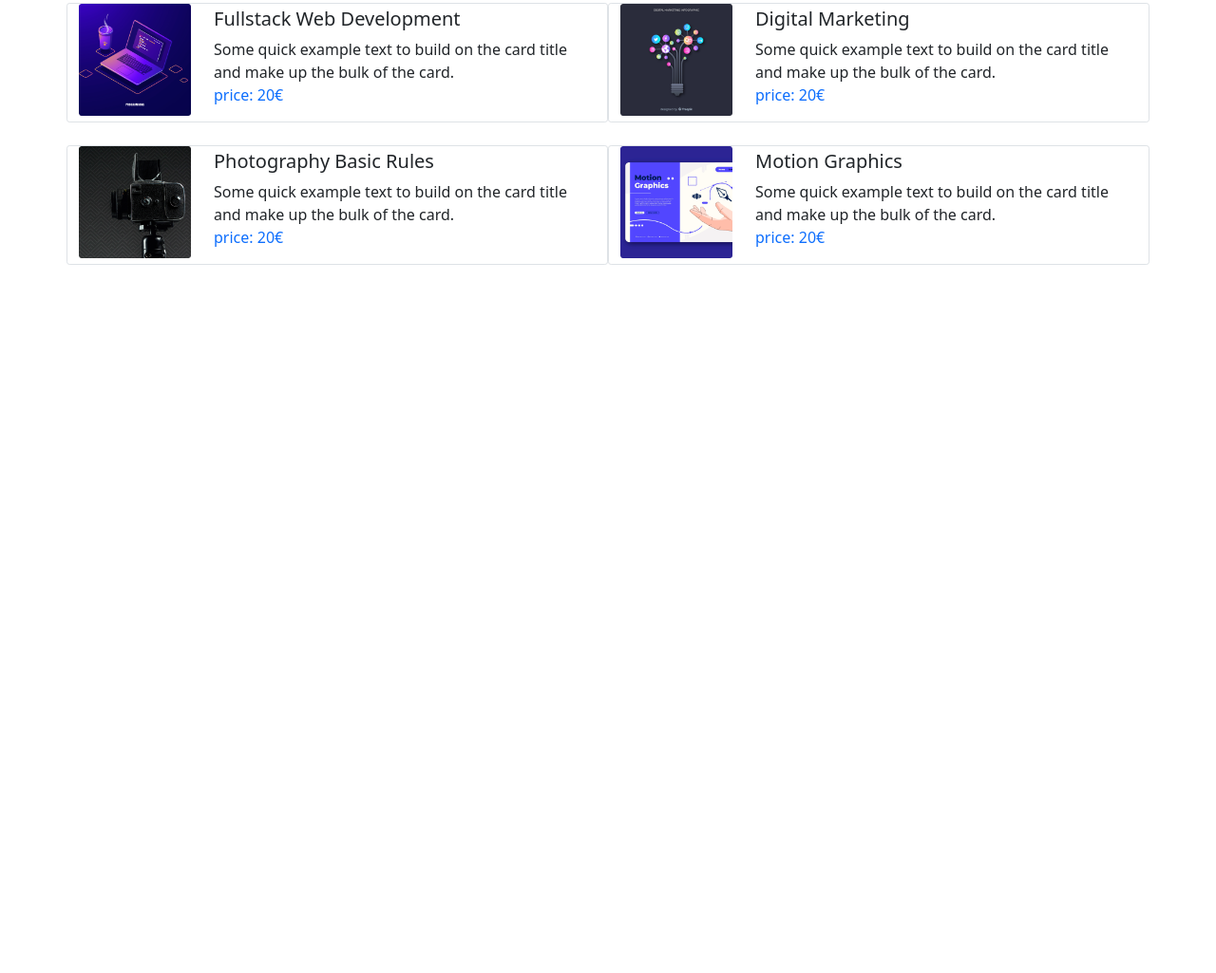
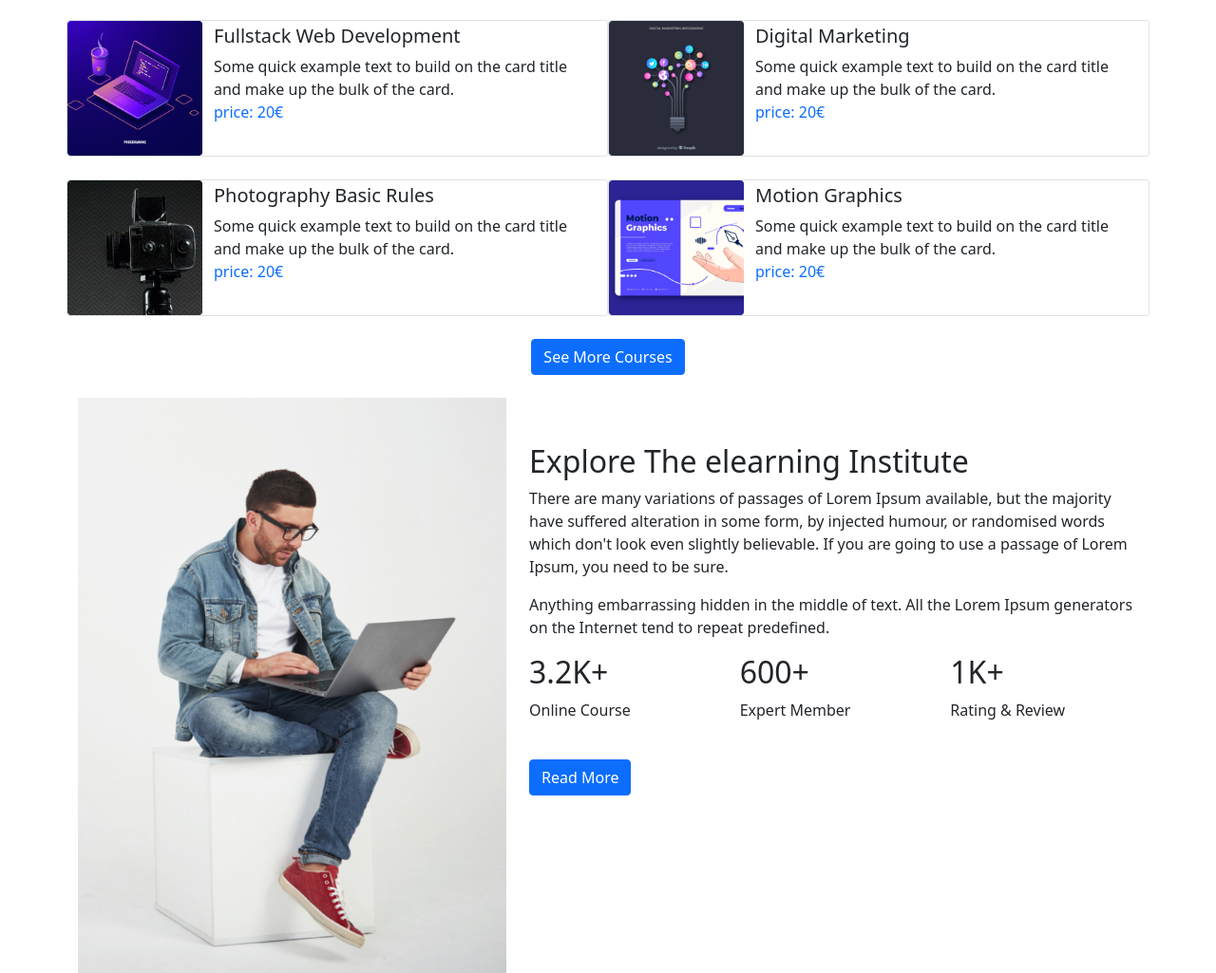
Before and after one commit to abu-shaif-khan/EdTech-bootstarp, a plain HTML site: page index.html in a window 1280 px wide. Shown: the part 1019-2044 px from the top of the page at 95% size. Before the commit the page ends 1298 px from the top, so only its background shows below. Drawn offline with nearby package versions, Linux system fonts and the light colour scheme.

Commit message:
Explore secion done

```diff
--- a/css/main.css
+++ b/css/main.css
@@ -1,3 +1,8 @@
 .navbar-color{
     background-color: #ffffff;
 }
+img {
+    width: 100%;
+    height: 100%;
+    object-fit: cover; /* cover makes the image stretch the width and height of the container */
+ }
--- a/index.html
+++ b/index.html
@@ -89,7 +89,7 @@
       <div class="row g-4">
         <div class="col-12 col-sm-12 col-md-6 border rounded-1">
           <div class="row">
-            <div class="col-3"><img class="img-fluid" src="images/course/course-1.png" alt=""></div>
+            <div class="col-3" style="padding-left: 0px;  padding-right: 0px;"><img class="img-fluid" src="images/course/course-1.png" alt=""></div>
             <div class="col-9 text-start">
               <h5 class="pt-1">Fundamental Of UI/UX Design</h5>
               <div>Some quick example text to build on the card title and make up the bulk of the card.</div>
@@ -99,7 +99,7 @@
         </div>
         <div class="col-12 col-sm-12 col-md-6 border rounded-1">
           <div class="row">
-            <div class="col-3"><img class="img-fluid" src="images/course/course-2.png" alt=""></div>
+            <div class="col-3" style="padding-left: 0px;  padding-right: 0px;"><img class="img-fluid" src="images/course/course-2.png" alt=""></div>
             <div class="col-9 text-start">
               <h5 class="pt-1">Javascript Basic to advanced</h5>
               <div>Some quick example text to build on the card title and make up the bulk of the card.</div>
@@ -109,7 +109,7 @@
         </div>
         <div class="col-12 col-sm-12 col-md-6 border rounded-1">
           <div class="row">
-            <div class="col-3"><img class="img-fluid" src="images/course/course-3.png" alt=""></div>
+            <div class="col-3" style="padding-left: 0px;  padding-right: 0px;"><img class="img-fluid" src="images/course/course-3.png" alt=""></div>
             <div class="col-9 text-start">
               <h5 class="pt-1">Fullstack Web Development</h5>
               <div>Some quick example text to build on the card title and make up the bulk of the card.</div>
@@ -119,7 +119,7 @@
         </div>
         <div class="col-12 col-sm-12 col-md-6 border rounded-1">
           <div class="row">
-            <div class="col-3"><img class="img-fluid" src="images/course/course-4.png" alt=""></div>
+            <div class="col-3" style="padding-left: 0px;  padding-right: 0px;"><img class="img-fluid" src="images/course/course-4.png" alt=""></div>
             <div class="col-9 text-start">
               <h5 class="pt-1">Digital Marketing</h5>
               <div>Some quick example text to build on the card title and make up the bulk of the card.</div>
@@ -129,7 +129,7 @@
         </div>
         <div class="col-12 col-sm-12 col-md-6 border rounded-1">
           <div class="row">
-            <div class="col-3"><img class="img-fluid" src="images/course/course-5.png" alt=""></div>
+            <div class="col-3" style="padding-left: 0px;  padding-right: 0px;"><img class="img-fluid" src="images/course/course-5.png" alt=""></div>
             <div class="col-9 text-start">
               <h5 class="pt-1">Photography Basic Rules</h5>
               <div>Some quick example text to build on the card title and make up the bulk of the card.</div>
@@ -139,7 +139,7 @@
         </div>
         <div class="col-12 col-sm-12 col-md-6 border rounded-1">
           <div class="row">
-            <div class="col-3"><img class="img-fluid" src="images/course/course-6.png" alt=""></div>
+            <div class="col-3" style="padding-left: 0px;  padding-right: 0px;"><img class="img-fluid object-fit-fill" src="images/course/course-6.png" alt=""></div>
             <div class="col-9 text-start">
               <h5 class="pt-1">Motion Graphics</h5>
               <div>Some quick example text to build on the card title and make up the bulk of the card.</div>
@@ -148,8 +148,39 @@
           </div>
         </div>
       </div>
+      <button type="button" class="btn btn-primary my-4">See More Courses</button>
     </div>
     <!-- course section end -->
+
+    <!-- Explore section start -->
+    <section class="container">
+      <div class="row">
+        <div class="col-12 col-sm-5 col-md-5">
+          <img class="img-fluid" src="images/working.png" alt="">
+        </div>
+        <div class="col-12 col-sm-5 col-md-7 pt-5">
+          <h2>Explore The elearning Institute</h2>
+          <p>There are many variations of passages of Lorem Ipsum available, but the majority have suffered alteration in some form, by injected humour, or randomised words which don't look even slightly believable. If you are going to use a passage of Lorem Ipsum, you need to be sure.</p>
+          <p>Anything embarrassing hidden in the middle of text. All the Lorem Ipsum generators on the Internet tend to repeat predefined.</p>
+          <div class="row">
+            <div class="col-4">
+              <h2>3.2K+</h2>
+              <p>Online Course</p>
+            </div>
+            <div class="col-4">
+              <h2>600+</h2>
+              <p>Expert Member</p>
+            </div>
+            <div class="col-4">
+              <h2>1K+</h2>
+              <p>Rating & Review</p>
+            </div>
+          </div>
+          <button type="button" class="btn btn-primary my-4">Read More</button>
+        </div>
+      </div>
+    </section>
+    <!-- Explore section end -->
 
 
     <script src="https://cdn.jsdelivr.net/npm/bootstrap@5.0.2/dist/js/bootstrap.bundle.min.js" integrity="sha384-MrcW6ZMFYlzcLA8Nl+NtUVF0sA7MsXsP1UyJoMp4YLEuNSfAP+JcXn/tWtIaxVXM" crossorigin="anonymous"></script>
```
